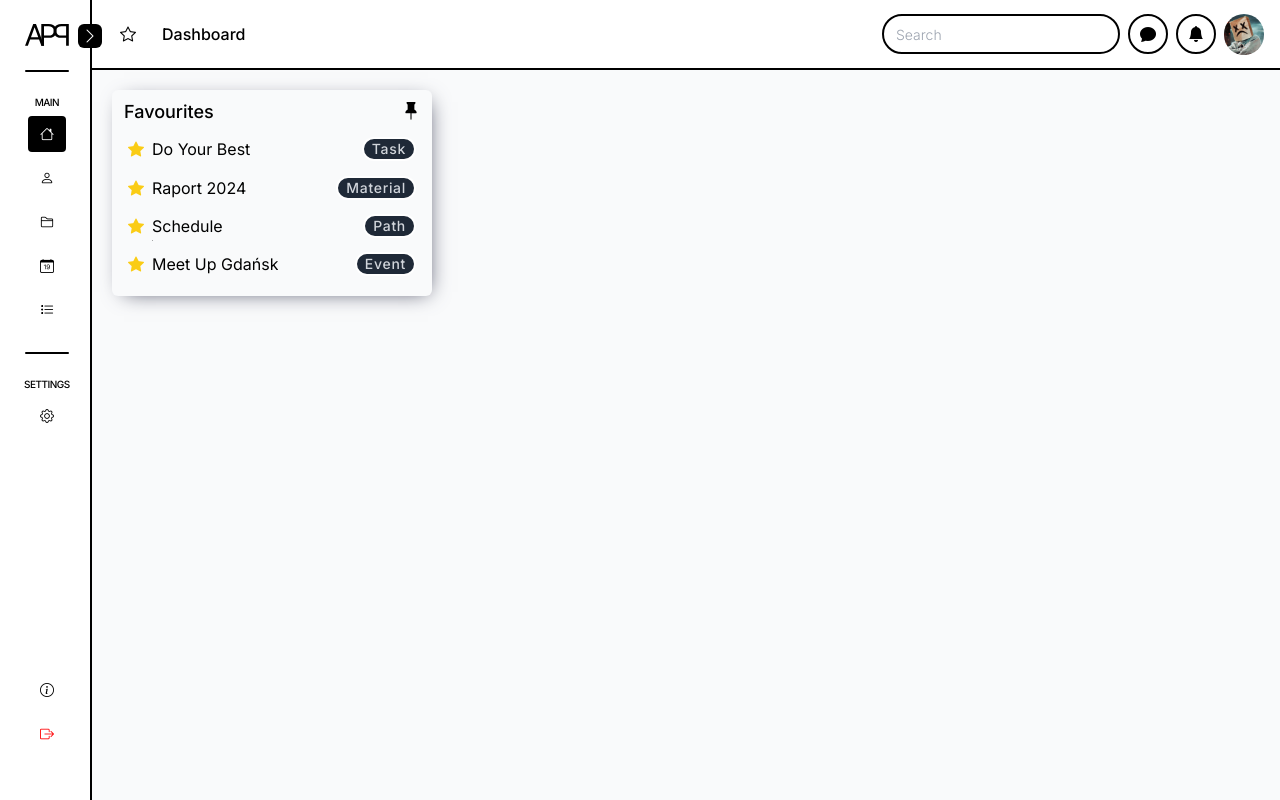
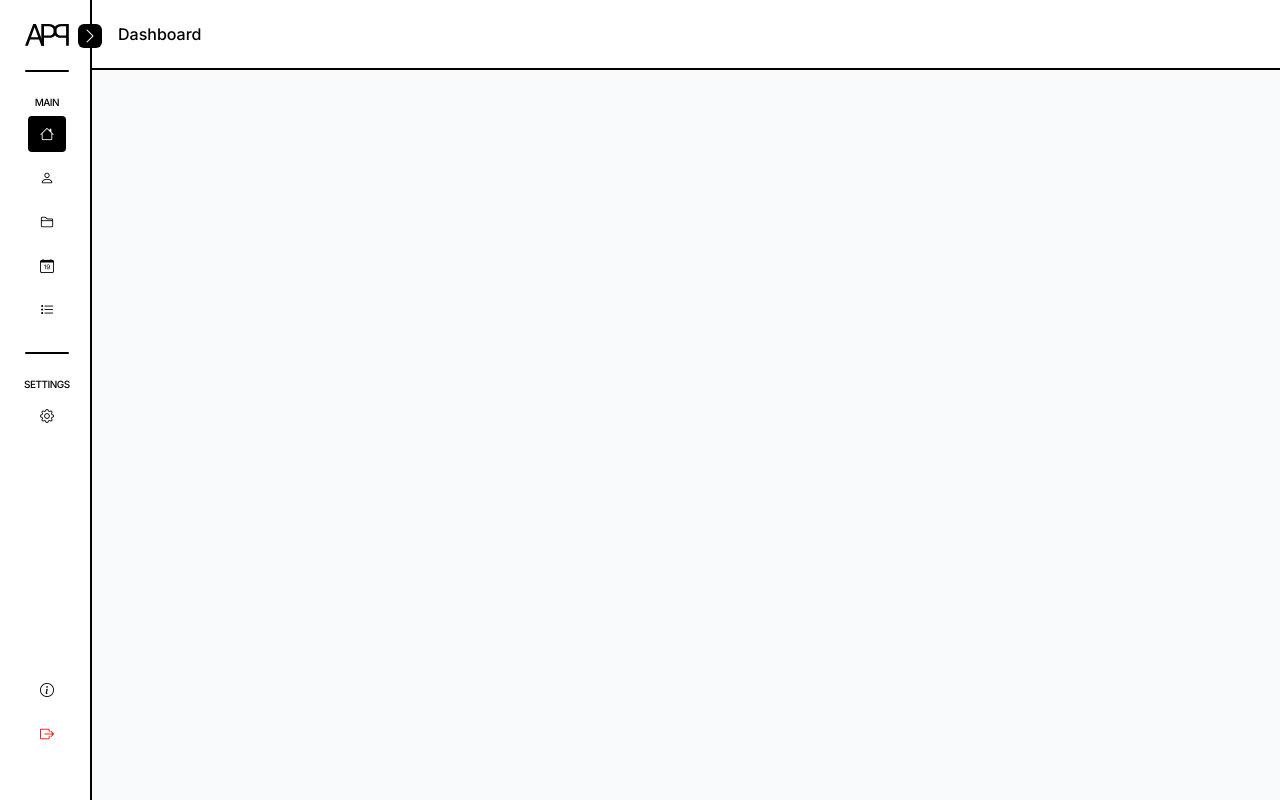
Before and after one commit to DamianLaczynski/TheApp, an Angular app in the folder app.client/: page /app/dashboard in a window 1280 px wide. Built offline with nearby package versions, Linux system fonts and the light colour scheme; sample sign-in values are in the browser's storage.

Commit message:
Comment all unfinished features

```diff
--- a/app.client/src/app/app.routes.ts
+++ b/app.client/src/app/app.routes.ts
@@ -14,6 +14,7 @@ import { KanbanBoardComponent } from './user-application/tasks/ui/kanban-board/k
 import { ProfileComponent } from './user-application/user/profile/profile.component';
 import { ProfileSettingsComponent } from './user-application/user/ui/profile-settings/profile-settings.component';
 import { ScheduleComponent } from './user-application/schedule/schedule.component';
+import { ContactsComponent } from './user-application/contacts/contacts.component';
 
 export const routes: Routes = [
   { path: '', redirectTo: '/app/auth/login', pathMatch: 'full' },
@@ -31,7 +32,7 @@ export const routes: Routes = [
         ],
       },
       { path: 'dashboard', component: DashboardComponent },
-      { path: 'audience', component: NotFoundComponent },
+      { path: 'contacts', component: ContactsComponent },
       { path: 'materials', component: NotFoundComponent },
       { path: 'materials/:id', component: NotFoundComponent },
       { path: 'schedule', component: ScheduleComponent },
--- a/app.client/src/app/user-application/dashboard/dashboard.component.html
+++ b/app.client/src/app/user-application/dashboard/dashboard.component.html
@@ -1,17 +1,3 @@
 <div class="flex flex-row m-5">
-  <div class="card w-80 p-2 bg-gray-50 rounded-md">
-    <div class="flex justify-between px-1 items-center">
-      <div class="font-medium text-lg">Favourites</div>
-      <div class="font-medium text-lg  hover:-translate-y-1 hover:transition hover:duration-150 transition duration-100"><i class="bi bi-pin-fill"></i></div>
-
-    </div>
-    <div class="flex p-2 flex-col justify-center gap-y-2">
-        @for (resource of resources; track $index) {
-            <app-favourits-card [resource]="resource"></app-favourits-card>
-        }
-    </div>
-
-
-  </div>
 
 </div>
--- a/app.client/src/app/user-application/dashboard/dashboard.component.ts
+++ b/app.client/src/app/user-application/dashboard/dashboard.component.ts
@@ -1,41 +1,11 @@
 import { Component } from '@angular/core';
-import { FavouritsCardComponent } from '../favourites/ui/favourits-card/favourits-card.component';
-import { Resource, ResourceType } from '../favourites/model/resource';
-import { NotificationsFeedComponent } from '../notifications/ui/notifications-feed/notifications-feed.component';
-import { MessagesFeedComponent } from '../messages/ui/message-feed/message-feed.component';
 
 @Component({
   selector: 'app-dashboard',
   standalone: true,
-  imports: [FavouritsCardComponent, NotificationsFeedComponent, MessagesFeedComponent],
+  imports: [],
   templateUrl: './dashboard.component.html',
   styleUrl: './dashboard.component.css',
 })
 export class DashboardComponent {
-  resources: Resource[] = [
-    {
-      id: '1',
-      name: 'Do your best',
-      type: ResourceType.TASK,
-      isFavourite: true,
-    },
-    {
-      id: '2',
-      name: 'Raport 2024',
-      type: ResourceType.MATERIAL,
-      isFavourite: true,
-    },
-    {
-      id: '2',
-      name: 'Schedule',
-      type: ResourceType.PATH,
-      isFavourite: true,
-    },
-    {
-      id: '2',
-      name: 'Meet Up Gdańsk',
-      type: ResourceType.EVENT,
-      isFavourite: true,
-    },
-  ];
 }
--- a/app.client/src/app/user-application/ui/navbar/navbar.component.html
+++ b/app.client/src/app/user-application/ui/navbar/navbar.component.html
@@ -1,10 +1,10 @@
 <div class="navbar z-10 flex flex-row p-4 justify-between border-b-2 border-solid border-black">
     <div class="inline-flex items-center gap-x-1">
-        <button class="hover:bg-black hover:text-white rounded-full w-10 h-10 bg-white text-black bi bi-star"></button>
+        <!-- <button class="hover:bg-black hover:text-white rounded-full w-10 h-10 bg-white text-black bi bi-star"></button> -->
         <app-path></app-path>
     </div>
     <div class="inline-flex items-center gap-x-2">
-        <input id="email" name="email" class="text-start rounded-full px-3 h-10 border-solid border-black border-2"
+        <!-- <input id="email" name="email" class="text-start rounded-full px-3 h-10 border-solid border-black border-2"
             style="font-size: 14px; line-height: 14px;" placeholder="Search" formControlName="email" required />
         <button id="messages" class="z-10 hover:bg-black hover:text-white w-10 h-10 rounded-full border-2 border-solid border-black bi bi-chat-fill {{isMessagesFeedShowed ? 'bg-black text-white' : ''}}"
             style="position: relative;" (click)="toggleMessagesFeed()">
@@ -17,9 +17,9 @@
             @if (isNotificationsFeedShowed) {
             <app-notifications-feed style="position: absolute; left: -300px; top: 60px;"></app-notifications-feed>
             }
-        </button>
-        <button [routerLink]="['/app/profile']" class="w-10 h-10 sb-tooltip">
+        </button> -->
+        <!-- <button [routerLink]="['/app/profile']" class="w-10 h-10 sb-tooltip">
             <img class="hover:cursor-pointer rounded-full hover:opacity-90" src="../../../assets/profile.jpg" />
-        </button>
+        </button> -->
     </div>
 </div>
--- a/app.client/src/app/user-application/ui/sidebar-dashboard/sidebar-dashboard.component.html
+++ b/app.client/src/app/user-application/ui/sidebar-dashboard/sidebar-dashboard.component.html
@@ -10,8 +10,8 @@
     <button class="btn text-black hover:bg-black hover:text-white" [routerLink]="['/app/dashboard']" [routerLinkActive]="['bg-black','text-white', 'font-medium']"><i class="bi bi-house"></i>
       <div class="label">Dashboard</div>
     </button>
-    <button class="btn text-black hover:bg-black hover:text-white" [routerLink]="['/app/audience']" [routerLinkActive]="['bg-black','text-white', 'font-medium']"><i class="bi bi-person"></i>
-      <div class="label">Audience</div>
+    <button class="btn text-black hover:bg-black hover:text-white" [routerLink]="['/app/contacts']" [routerLinkActive]="['bg-black','text-white', 'font-medium']"><i class="bi bi-person"></i>
+      <div class="label">Contacts</div>
     </button>
     <button class="btn text-black hover:bg-black hover:text-white" [routerLink]="['/app/materials']" [routerLinkActive]="['bg-black','text-white', 'font-medium']"><i class="bi bi-folder2"></i>
       <div class="label">Materials</div>
@@ -53,8 +53,8 @@
     </div>
     <button [routerLink]="['/app/dashboard']" [routerLinkActive]="['bg-black','text-white']"
       class="sb-tooltip text-black flex px-3 py-2 gap-x-3 items-center text-sm leading-5 text-center rounded hover:text-white hover:bg-black bi bi-house"><span class="tooltiptext">Dashboard</span></button>
-    <button [routerLink]="['/app/audience']" [routerLinkActive]="['bg-black','text-white']"
-      class="sb-tooltip text-black flex px-3 py-2 gap-x-3 items-center text-sm leading-5 text-center rounded hover:text-white hover:bg-black bi bi-person"><span class="tooltiptext">Audience</span></button>
+    <button [routerLink]="['/app/contacts']" [routerLinkActive]="['bg-black','text-white']"
+      class="sb-tooltip text-black flex px-3 py-2 gap-x-3 items-center text-sm leading-5 text-center rounded hover:text-white hover:bg-black bi bi-person"><span class="tooltiptext">Contacts</span></button>
     <button [routerLink]="['/app/materials']" [routerLinkActive]="['bg-black','text-white']"
       class="sb-tooltip text-black flex px-3 py-2 gap-x-3 items-center text-sm leading-5 text-center rounded hover:text-white hover:bg-black bi bi-folder2"><span class="tooltiptext">Materials</span></button>
     <button [routerLink]="['/app/schedule']" [routerLinkActive]="['bg-black','text-white']"
```
Also changed, not shown: app.client/src/app/user-application/ui/navbar/navbar.component.ts (+2 -6 lines).
